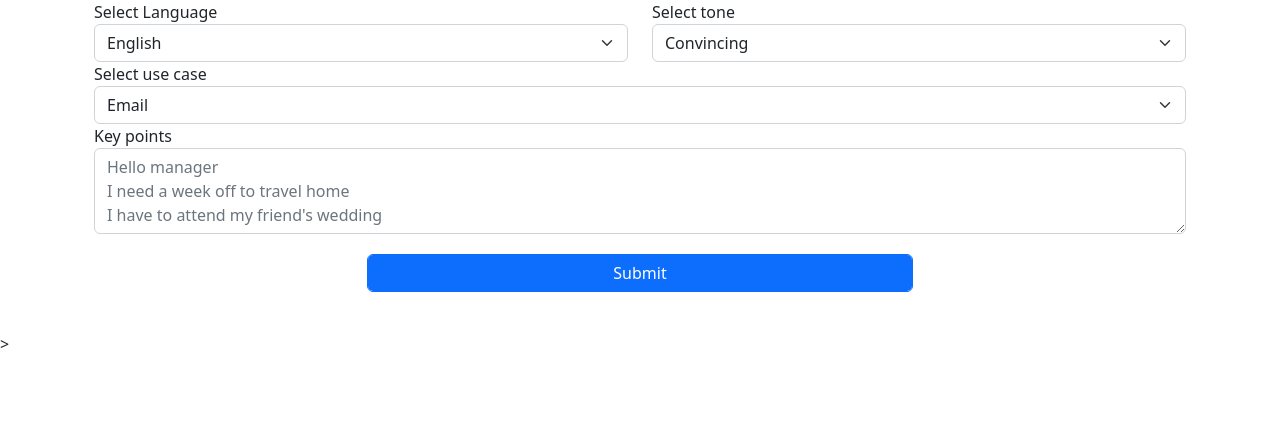
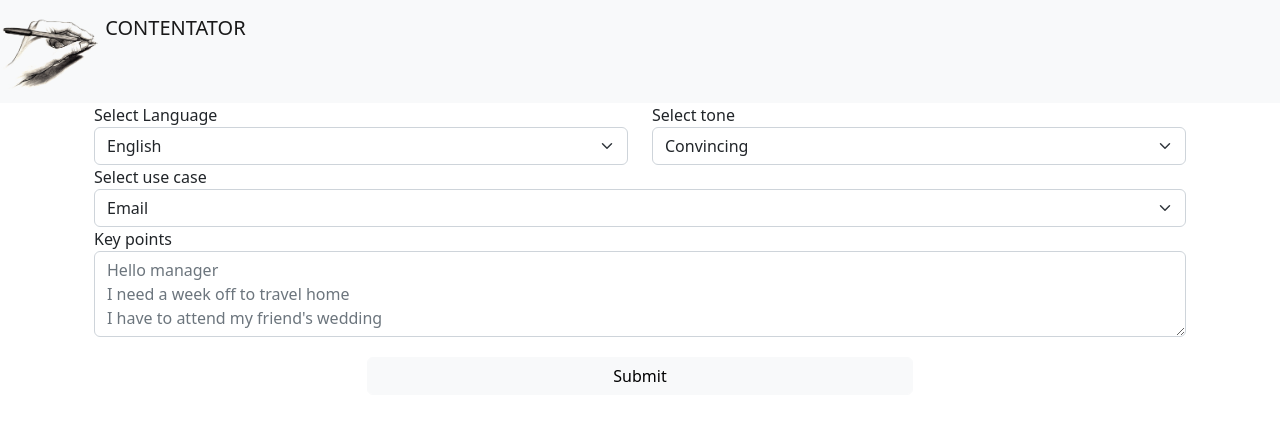
Before and after one commit to majedHanash/Contactator, a Flask app: page / in a window 1280 px wide. Shown: the top 421 px of the page. Run offline with Flask 2, Linux system fonts and the light colour scheme; some libraries are stand-ins or nearby versions.

Commit message:
Add navbar

```diff
--- a/templates/index.html
+++ b/templates/index.html
@@ -5,7 +5,7 @@
     <meta charset="UTF-8">
     <meta http-equiv="X-UA-Compatible" content="IE=edge">
     <meta name="viewport" content="width=device-width, initial-scale=1.0">
-    <title>Text Generator</title>
+    <title>Contentator</title>
     <link href="https://cdn.jsdelivr.net/npm/bootstrap@5.2.2/dist/css/bootstrap.min.css" rel="stylesheet"
         integrity="sha384-Zenh87qX5JnK2Jl0vWa8Ck2rdkQ2Bzep5IDxbcnCeuOxjzrPF/et3URy9Bv1WTRi" crossorigin="anonymous">
     <link rel="stylesheet" href="{{ url_for('static', filename='style.css') }}" />
@@ -13,6 +13,13 @@
 </head>
 
 <body>
+    <nav class="navbar navbar-light bg-light">
+        <a class="navbar-brand" href="{{url_for('index')}}">
+            <img src="{{ url_for('static', filename='images/logo.png') }}" class="d-inline-block align-top" alt=""
+                width="100rm">
+            CONTENTATOR
+        </a>
+    </nav>
     <div class="container">
         <div class="row">
             <form action="/" method="post">
@@ -176,7 +183,7 @@
 
                     </div>
                     <div class="col-6">
-                        <button type="submit" class="btn btn-primary form-control submit-btn">Submit</button>
+                        <button type="submit" class="btn btn-light form-control submit-btn">Submit</button>
                     </div>
                     <div class="col-3">
 
@@ -197,11 +204,7 @@
                 {{ckeditor.config(language='en')}} {%endif%}
             </div>
         </div>
-    </div>
 
-
-
-    </div>>
 
         <script>
             function handleOnLoad() {
```
Also changed, not shown: static/images/logo.png (added), 1 other file. Lines whose indentation alone changed are shown as unchanged.
